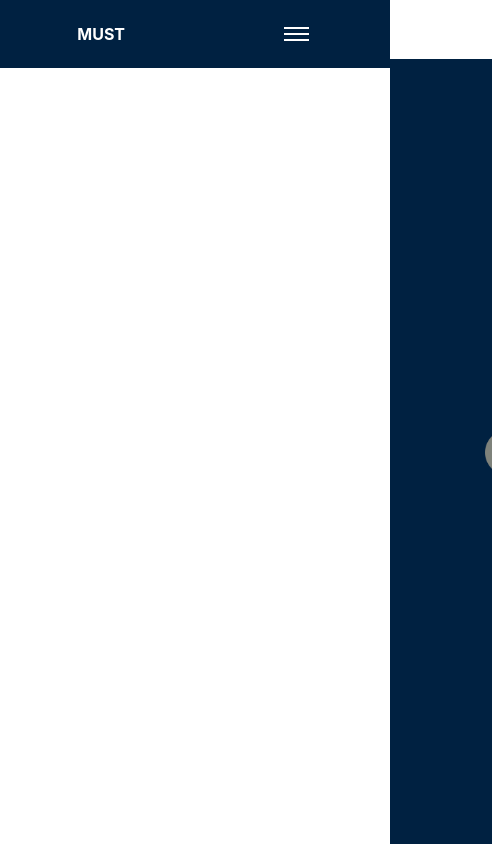
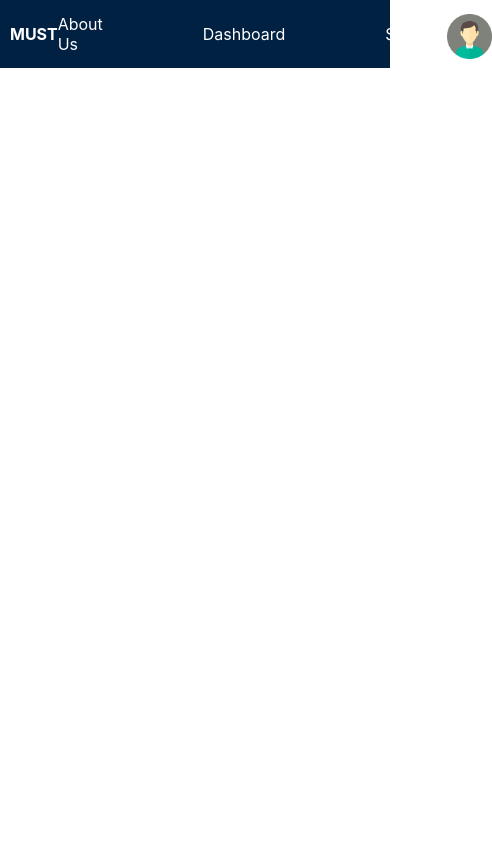
Before and after one commit to MaSsTerKidd0/MustGui, a React (Create React App) app: page /home in a window 390 px wide. Shown: the whole page, 492 px wide, since content can reach past the window. Built offline with nearby package versions, Linux system fonts and the light colour scheme.

Commit message:
design navbar

```diff
--- a/src/App.js
+++ b/src/App.js
@@ -4,6 +4,7 @@ import LoginPage from './UI/LoginPage/LoginPage';
 import DashboardPage from './UI/DashboardPage/DashboardPage';
 import './App.css';
 import HomePage from './UI/HomePage/HomePage';
+import AboutUsPage from './UI/AboutPage/AboutPage'
 
 const App = () => {
   return (
@@ -11,6 +12,7 @@ const App = () => {
       <Routes>
         <Route path="/login" element={<LoginPage />} />
         <Route path="/dashboard" element={<DashboardPage />} />
+        <Route path="/AboutUs" element={<AboutUsPage />} />
         <Route path="/home" element={<HomePage />} />
       </Routes>
     </Router>
--- a/src/Components/Navbar/Navbar.css
+++ b/src/Components/Navbar/Navbar.css
@@ -13,33 +13,37 @@ body {
 li {
   list-style: none;
 }
-
 a {
   text-decoration: none;
   color: white;
 }
-
 .nav {
-position: absolute;
-
+  position: absolute;
   display: flex;
   align-items: center;
-  justify-content: space-around;
+  justify-content: space-between;
   height: 8vh;
-  width: 100vw;
+  width: 100%;
   background: rgb(0, 33, 65);
-  max-width: 100%;
+  padding: 0 10px;
 }
 .nav__brand {
   text-transform: uppercase;
   font-weight: bold;
 }
-
 .nav__menu {
   display: flex;
   align-items: center;
-  justify-content: space-around;
-  gap: 3rem;
+  justify-content: center;
+  height: 100%;
+}
+.nav__menu li {
+  padding: 0 15px;
+}
+.nav__link {
+  display: flex;
+  align-items: center;
+  height: 100%;
 }
 .nav__toggler {
   display: none;
@@ -47,19 +51,16 @@ position: absolute;
 .nav__toggler div {
   width: 2.5rem;
   height: 0.2rem;
-  margin: 0.4rem;
   background: white;
   transition: 0.3s ease-in;
 }
-
 @media screen and (max-width: 768px) {
   .nav__toggler {
     display: block;
     cursor: pointer;
   }
-
   .nav__menu {
-    position: fixed;
+    position: relative;
     top: 7vh;
     right: 0;
     height: 93vh;
@@ -70,23 +71,52 @@ position: absolute;
     transition: 0.5s ease-in;
   }
 }
-
 .nav__active {
   transform: translateX(0%);
 }
 
-.toggle .line1 {
-  transform: rotate(-45deg) translate(-4px, 5px);
-}
-.toggle .line2 {
-  opacity: 0;
-}
-.toggle .line3 {
-  transform: rotate(45deg) translate(-4px, -5px);
-}
-
-a img{
+a img {
   margin-top: 5px;
   width: 45px;
   height: 45px;
 }
+.nav__item-triangle {
+  position: relative;
+}
+.nav__item-triangle:before {
+  content: '';
+  position: absolute;
+  bottom: -25px;
+  left: 50%;
+  transform: translateX(-50%) translateY(-200%);
+  border-left: 25px solid transparent;
+  border-right: 25px solid transparent;
+  border-top: 25px solid transparent;
+  transition: border-top-color 0.3s;
+}
+.nav__item-triangle:hover:before {
+  border-top-color: #fff;
+}
+.nav__link {
+  position: relative;
+  align-items: left;
+}
+.nav__item {
+  position: relative;
+  display: flex;
+}
+.nav__item:hover,
+a:hover , .nav__item-triangle:hover{
+  color: rgb(167, 212, 238);
+  font-size: 1.2em;
+  transition: 0.15s;
+}
+
+ul {
+  display: flex; /* This displays list items in a row */
+  align-items: center; /* This vertically centers the items in the navbar */
+  padding: 0;
+  margin: 0;
+  list-style: none; /* Removes default list styling */
+  gap: 100px;
+}
--- a/src/Components/Navbar/Navbar.js
+++ b/src/Components/Navbar/Navbar.js
@@ -2,37 +2,30 @@ import React, { useState } from "react";
 import "./Navbar.css";
 
 function Navbar() {
-  const [active, setActive] = useState("nav__menu");
-  const [icon, setIcon] = useState("nav__toggler");
-  const navToggle = () => {
-    if (active === "nav__menu") {
-      setActive("nav__menu nav__active");
-    } else setActive("nav__menu");
 
-
-    if (icon === "nav__toggler") {
-      setIcon("nav__toggler toggle");
-    } else setIcon("nav__toggler");
-  };
   return (
-
     <nav className="nav">
       <a href="#" className="nav__brand">
         Must
       </a>
-      <ul className={active}>
-        <li className="nav__item">
+      <ul >
+      <li className="nav__item nav__item-triangle">
+          <a href="/AboutUs" className="nav__link">
+            About Us
+          </a>
+        </li>
+        <li className="nav__item nav__item-triangle">
           <a href="/dashboard" className="nav__link">
             Dashboard
           </a>
         </li>
-        <li className="nav__item">
+        <li className="nav__item nav__item-triangle">
           <a href="#" className="nav__link">
-            About
+            Settings
           </a>
         </li>
       </ul>
-      <ul className={active}>
+      <ul>
         <li className="nav__item">
           <a href="#" className="nav__link">
           <img className = "nav__icon" src='/assets/pictures/person_icon.png' alt="Person Icon" />
@@ -40,12 +33,6 @@ function Navbar() {
         </li>
       </ul>
 
-
-      <div onClick={navToggle} className={icon}>
-        <div className="line1"></div>
-        <div className="line2"></div>
-        <div className="line3"></div>
-      </div>
     </nav>
   );
 }
--- a/src/UI/AboutPage/AboutPage.css
+++ b/src/UI/AboutPage/AboutPage.css
@@ -6,10 +6,10 @@
 
   .title {
     margin-bottom: 20px;
-    font-size: 1.5em; /* Adjust the font size as needed */
+    font-size: 1.5em;
   }
 
   .content {
     font-size: 1em;
-    line-height: 1.6; /* Adjust line height for better readability */
+    line-height: 1.6;
   }
--- a/src/UI/AboutPage/AboutPage.js
+++ b/src/UI/AboutPage/AboutPage.js
@@ -1,8 +1,11 @@
 import React from 'react';
 import './AboutPage.css'; // Assuming you have an external CSS file
+import Navbar from '../../Components/Navbar/Navbar';
 
 const AboutPage = () => {
   return (
+    <div>
+      <Navbar/>
     <div className="container">
       <h4 className="title">About Us</h4>
       <p className="content">
@@ -10,6 +13,7 @@ const AboutPage = () => {
 
       </p>
     </div>
+    </div>
   );
 };
 
```
